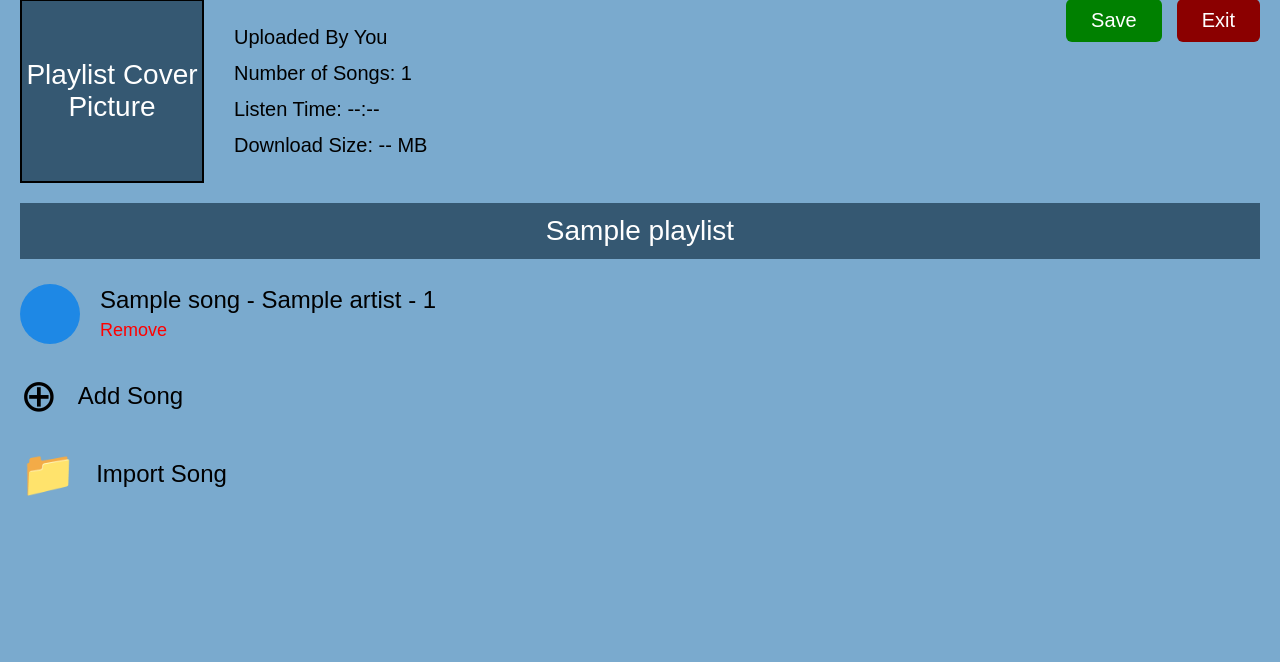
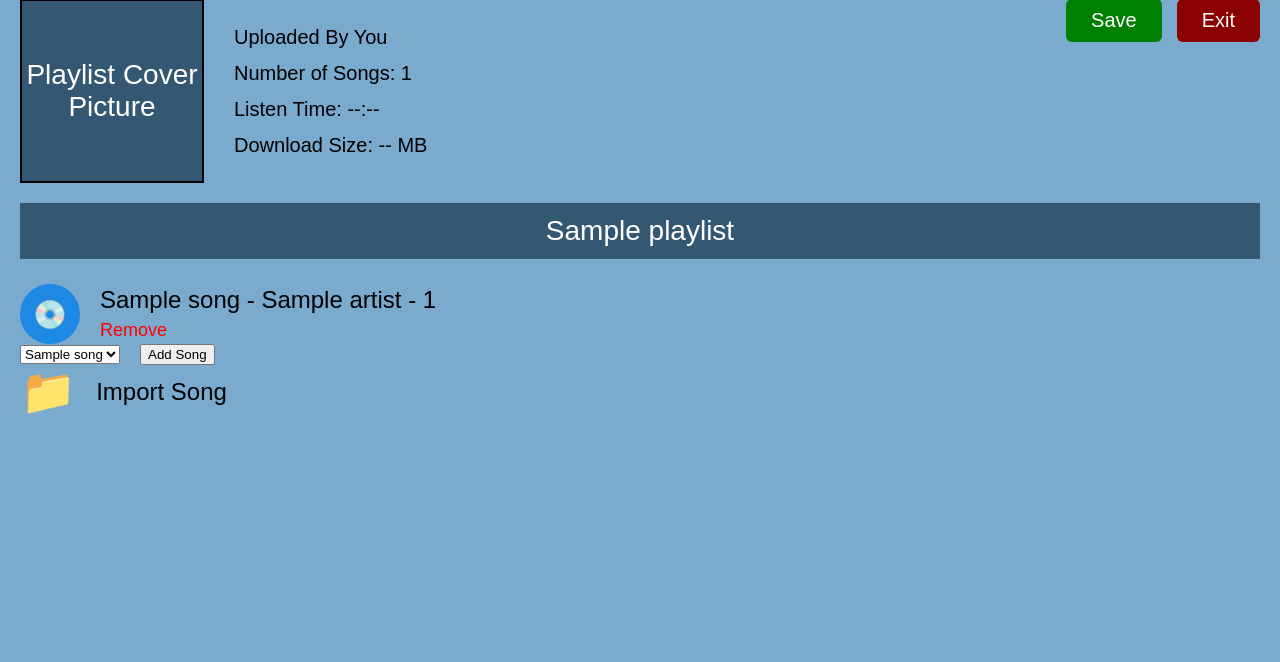
Before and after one commit to DuDoll909/SoundWav-Project, a Django app: template SWpj/testApp/templates/testApp/playlist_page.html in a window 1280 px wide. Shown: the part 101-763 px from the top of the page. Run offline with Django 5.2, Linux system fonts and the light colour scheme; the template is opened without the code that fills it: most values are stand-ins (such as "Sample title", 1, 10 or a date in 2020).

Commit message:
Minor Error Fix

```diff
--- a/SWpj/testApp/templates/testApp/playlist_page.html
+++ b/SWpj/testApp/templates/testApp/playlist_page.html
@@ -90,8 +90,12 @@
     .song-icon {
     	width: 60px;
     	height: 60px;
+    	border-radius: 50%;
     	background-color: #1e88e5;
-        border-radius: 50%;
+    	display: flex;
+    	justify-content: center;
+    	align-items: center;
+    	font-size: 28px;
     }
 
     .remove-link {
@@ -127,7 +131,7 @@
 
             <div class="playlist-details">
                 <div>Uploaded By You</div>
-                <div>Number of Songs: {{ playlist.songs.count }}</div>
+                <div>Number of Songs: {{ playlist.songs|length }}</div>
                 <div>Listen Time: --:--</div>
                 <div>Download Size: -- MB</div>
             </div>
@@ -136,7 +140,9 @@
 
         <div class="button-group">
             <button class="save-btn">Save</button>
+	<a href = "/profile/">
             <button class="exit-btn">Exit</button>
+	</a>
         </div>
 
     </div>
@@ -145,16 +151,15 @@
     {{ playlist.playlist_name }}
 </div>
 
-    <div class="song-list">
+<div class="song-list" id="songList">
 
-        {% for song in playlist.songs.all %}
+    {% for song in playlist_songs %}
 
-        <div class="song-item">
+    <div class="song-item" data-id="{{ song.id }}">
 
-            <div class="song-icon"></div>
-
+      <div class="song-icon">💿</div>
         <div>
-                {{ song.song_name }} - {{ song.artist }} - {{ song.length }}
+            {{ song.name }} - {{ song.artist }} - {{ song.length }}
             <br>
 
             <a href="#" class="remove-link">Remove</a>
@@ -168,16 +173,32 @@
 
     {% endfor %}
 
-        <div class="action-item">
-            <span class="action-icon">⊕</span>
-            <span>Add Song</span>
 </div>
 
 <div class="action-item">
+
+    <select id="songSelect">
+
+        {% for song in all_songs %}
+
+        <option
+            value="{{ song.id }}"
+            data-name="{{ song.name }}"
+            data-artist="{{ song.artist }}"
+            data-length="{{ song.length }}"
+        >
+            {{ song.name }}
+        </option>
+
+        {% endfor %}
+
+    </select>
+
+    <button id="addSongBtn">Add Song</button>
+
+</div><div class="action-item">
     <span class="action-icon">📁</span>
     <span>Import Song</span>
-        </div>
-
 </div>
 
     {% else %}
@@ -276,6 +297,4 @@ document.addEventListener("DOMContentLoaded", function () {
 });
 
 </script>
-
-
 {% endblock %}
```
Lines whose indentation alone changed are shown as unchanged.
